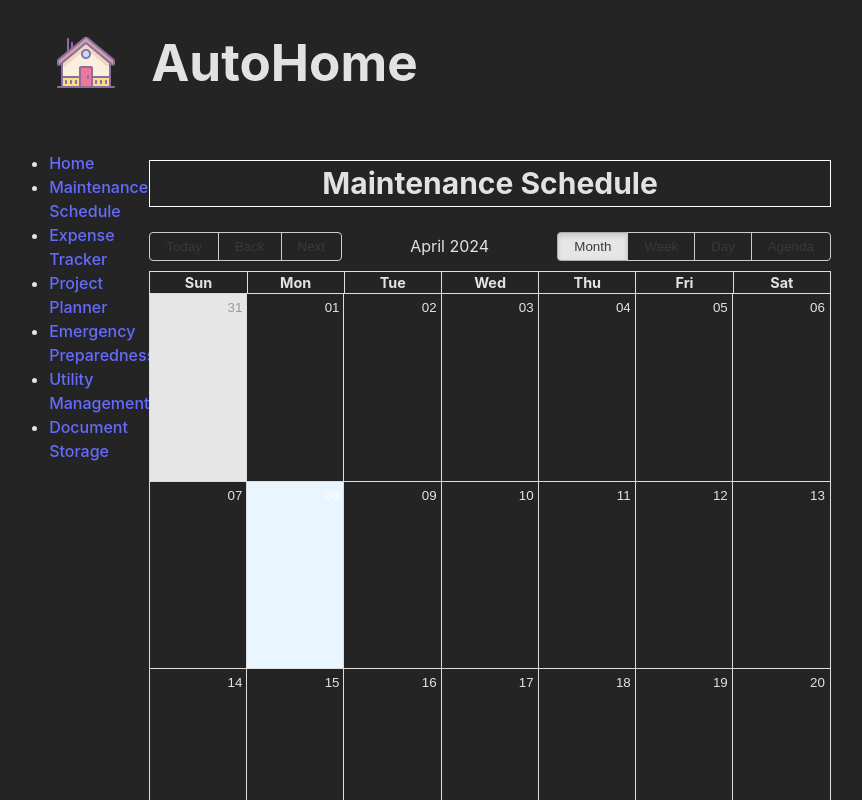
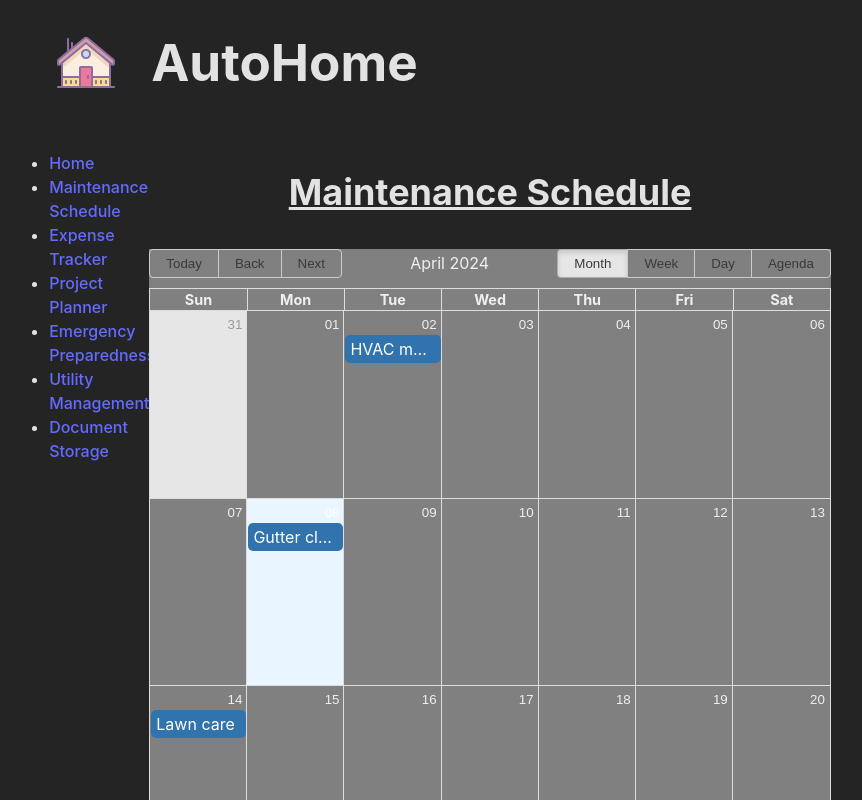
Before and after one commit to dhoffens/autoHome, a React (Vite) app: page /maintenance-schedule in a window 1280 px wide. Shown: the top 800 px of the page, without its empty margins (200-1062 px from the left). Built offline with nearby package versions, Linux system fonts and the light colour scheme.

Commit message:
added a few events to maintenance scheduler

```diff
--- a/src/components/MaintenanceSchedule/MaintenanceSchedule.module.scss
+++ b/src/components/MaintenanceSchedule/MaintenanceSchedule.module.scss
@@ -1,5 +1,5 @@
 .title {
-    font-size: 30px;
+    font-size: 36px;
     text-align: center;
-    border: 1px solid white;
+    text-decoration: underline;
 }
--- a/src/components/MaintenanceSchedule/MaintenanceSchedule.tsx
+++ b/src/components/MaintenanceSchedule/MaintenanceSchedule.tsx
@@ -8,27 +8,37 @@ const localizer = momentLocalizer(moment);
 
 const events = [
   {
-    title: 'All Day Event',
-    start: new Date(2021, 1, 1),
-    end: new Date(2021, 1, 1),
+    title: 'HVAC maintenance',
+    start: new Date(2024, 3, 2),
+    end: new Date(2024, 3, 2),
+  },
+  {
+    title: 'Gutter cleaning',
+    start: new Date(2024, 3, 8),
+    end: new Date(2024, 3, 8),
+  },
+  {
+    title: 'Lawn care',
+    start: new Date(2024, 3, 14),
+    end: new Date(2024, 3, 14),
   },
 ];
-
-const MyCalendar = () => (
-  <Calendar
-    localizer={localizer}
-    events={events}
-    startAccessor="start"
-    endAccessor="end"
-    style={{ height: 1000 }}
-  />
-)
 
 export const MaintenanceSchedule: React.FC = () => {
   return (
     <div>
       <h2 className={styles.title}>Maintenance Schedule</h2>
-      <MyCalendar />
+      <Calendar
+        localizer={localizer}
+        events={events}
+        startAccessor="start"
+        endAccessor="end"
+        style={{
+          height: 1000,
+          background: 'gray'
+
+         }}
+      />
     </div>
   );
 };
```
